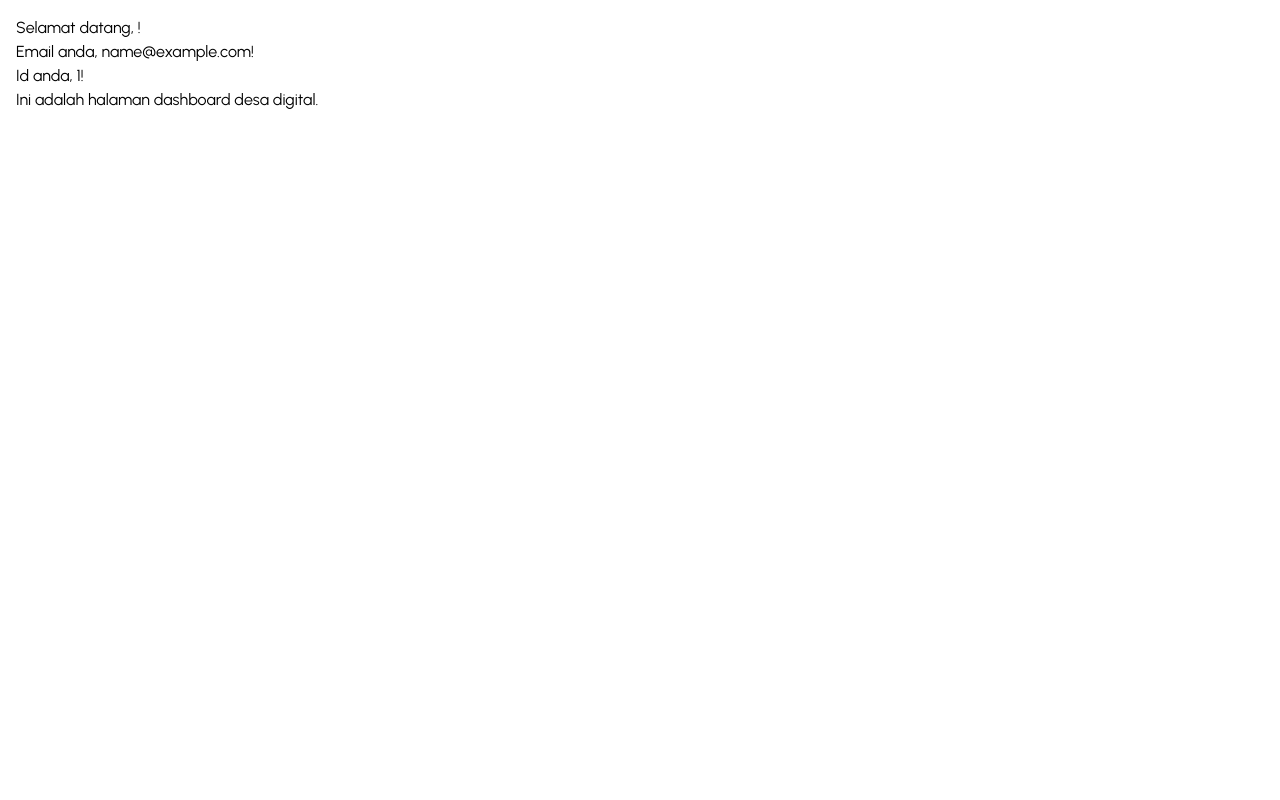
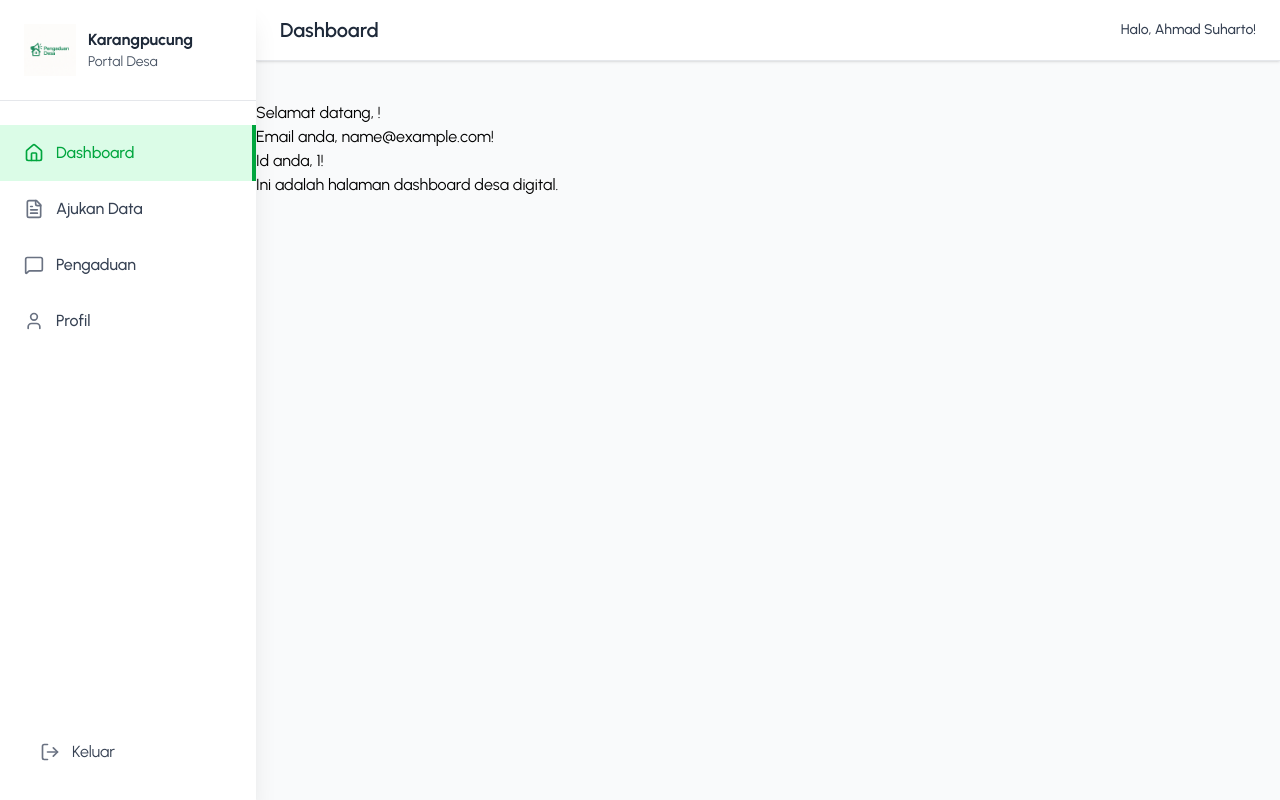
Before and after one commit to IchwanArdi/layanan-desa-digital, a React (Vite) app in the folder client/: page /desa-digital/dashboard in a window 1280 px wide. Built offline with nearby package versions, Linux system fonts and the light colour scheme; sample sign-in values are in the browser's storage.

Commit message:
membuat halaman Dashboard

```diff
--- a/client/src/components/HalamanUtama/DashboardPage.jsx
+++ b/client/src/components/HalamanUtama/DashboardPage.jsx
@@ -1,6 +1,7 @@
 // DashboardPage.jsx
 import { useEffect } from 'react';
 import { useNavigate } from 'react-router-dom';
+import Sidebar from './Sidebar';
 
 export default function DashboardPage() {
   const navigate = useNavigate();
@@ -13,11 +14,20 @@ export default function DashboardPage() {
   }, [user, navigate]);
 
   return (
-    <div className="p-4">
-      <h1>Selamat datang, {user?.nama}!</h1>
-      <h1>Email anda, {user?.email}!</h1>
-      <h1>Id anda, {user?.id}!</h1>
-      <p>Ini adalah halaman dashboard desa digital.</p>
-    </div>
+    <>
+      <div className="min-h-screen bg-gray-50">
+        <Sidebar />
+
+        {/* Main Content */}
+        <main className="lg:ml-64 pt-10">
+          {/* pt-10 untuk spacing header */}
+          {/* Konten halaman Anda */}
+          <h1>Selamat datang, {user?.nama}!</h1>
+          <h1>Email anda, {user?.email}!</h1>
+          <h1>Id anda, {user?.id}!</h1>
+          <p>Ini adalah halaman dashboard desa digital.</p>
+        </main>
+      </div>
+    </>
   );
 }
--- /dev/null
+++ b/client/src/components/HalamanUtama/Sidebar.jsx
@@ -0,0 +1,158 @@
+import logo from '../../assets/logo.png';
+import { useLocation } from 'react-router-dom';
+import { useState, useEffect } from 'react';
+import { LogOut, User, Home, FileText, MessageSquare, X, Menu } from 'lucide-react';
+import { navItems } from './data';
+
+function Sidebar() {
+  const location = useLocation();
+  const [isSidebarOpen, setIsSidebarOpen] = useState(false);
+
+  // Data user - nanti bisa diganti dengan data dari API atau props
+  const userName = 'Ahmad Suharto';
+
+  const getSectionFromPath = (pathname) => {
+    if (pathname.includes('/dashboard')) return 'dashboard';
+    if (pathname.includes('/layanan-dokumen')) return 'layanan-dokumen';
+    if (pathname.includes('/pengajuan')) return 'pengajuan';
+    if (pathname.includes('/profil')) return 'profil';
+    return 'dashboard'; // Default section
+  };
+
+  // Function untuk mendapatkan title berdasarkan route
+  const getPageTitle = (pathname) => {
+    if (pathname.includes('/dashboard')) return 'Dashboard';
+    if (pathname.includes('/layanan-dokumen')) return 'Layanan Dokumen';
+    if (pathname.includes('/pengajuan')) return 'Pengajuan';
+    if (pathname.includes('/profil')) return 'Profil';
+    return 'Dashboard'; // Default title
+  };
+
+  const [currentSection, setCurrentSection] = useState(getSectionFromPath(location.pathname));
+
+  useEffect(() => {
+    setCurrentSection(getSectionFromPath(location.pathname));
+  }, [location.pathname]);
+
+  // Close sidebar when route changes (untuk mobile)
+  useEffect(() => {
+    setIsSidebarOpen(false);
+  }, [location.pathname]);
+
+  // Handle resize untuk auto-close sidebar di desktop
+  useEffect(() => {
+    const handleResize = () => {
+      if (window.innerWidth >= 1024) {
+        setIsSidebarOpen(false);
+      }
+    };
+
+    window.addEventListener('resize', handleResize);
+    return () => window.removeEventListener('resize', handleResize);
+  }, []);
+
+  const handleNavigation = (sectionKey) => {
+    setCurrentSection(sectionKey);
+    // Close sidebar setelah navigasi di mobile
+    if (window.innerWidth < 1024) {
+      setIsSidebarOpen(false);
+    }
+  };
+
+  const toggleSidebar = () => {
+    setIsSidebarOpen(!isSidebarOpen);
+  };
+
+  const closeSidebar = () => {
+    setIsSidebarOpen(false);
+  };
+
+  // Function untuk mendapatkan icon component berdasarkan nama
+  const getIconComponent = (iconName) => {
+    const icons = {
+      Home: <Home size={20} />,
+      FileText: <FileText size={20} />,
+      MessageSquare: <MessageSquare size={20} />,
+      User: <User size={20} />,
+    };
+    return icons[iconName];
+  };
+
+  const pageTitle = getPageTitle(location.pathname);
+
+  return (
+    <>
+      {/* Header / Navbar */}
+      <header className="bg-white shadow-sm border-b border-gray-200 sticky top-0 z-30 lg:ml-64">
+        <div className="flex items-center justify-between px-6 py-4">
+          {/* Left Section */}
+          <div className="flex items-center space-x-4">
+            {/* Mobile Menu Button */}
+            <button onClick={toggleSidebar} className="lg:hidden p-2 rounded-lg hover:bg-gray-100 transition-colors duration-200" aria-label="Toggle Sidebar">
+              <Menu className="h-5 w-5 text-gray-600" />
+            </button>
+
+            {/* Page Title */}
+            <h1 className="text-xl font-semibold text-gray-800">{pageTitle}</h1>
+          </div>
+
+          {/* Right Section */}
+          <div className="flex items-center space-x-4">
+            {/* User Greeting */}
+            <span className="text-sm font-medium text-gray-700">Halo, {userName}!</span>
+          </div>
+        </div>
+      </header>
+
+      {/* Overlay untuk Mobile */}
+      <div className={`fixed inset-0 bg-black bg-opacity-50 z-40 lg:hidden transition-opacity duration-300 ${isSidebarOpen ? 'opacity-100' : 'opacity-0 pointer-events-none'}`} onClick={closeSidebar} />
+
+      {/* Sidebar */}
+      <div className={`fixed inset-y-0 left-0 z-50 w-64 bg-white shadow-xl transform transition-transform duration-300 ease-in-out ${isSidebarOpen ? 'translate-x-0' : '-translate-x-full'} lg:translate-x-0`} id="sidebar">
+        {/* Header dengan tombol close untuk mobile */}
+        <div className="flex items-center justify-between p-6 border-b border-gray-200">
+          <div className="flex items-center space-x-3">
+            <div className="w-13 h-13 rounded-full flex items-center justify-center">
+              <img src={logo} alt="Logo" />
+            </div>
+            <div>
+              <h2 className="font-bold text-gray-800">Karangpucung</h2>
+              <p className="text-sm text-gray-600">Portal Desa</p>
+            </div>
+          </div>
+
+          {/* Tombol Close untuk Mobile */}
+          <button onClick={closeSidebar} className="lg:hidden p-1 rounded-lg hover:bg-gray-100 transition-colors duration-200" aria-label="Close Sidebar">
+            <X size={20} className="text-gray-600" />
+          </button>
+        </div>
+
+        {/* Navigasi Sidebar */}
+        <nav className="mt-6">
+          {navItems.map((item) => (
+            <button
+              key={item.key}
+              onClick={() => handleNavigation(item.key)}
+              className={`w-full flex items-center space-x-3 px-6 py-4 transition-all duration-200 text-left group ${
+                currentSection === item.key ? 'bg-green-100 text-green-600 border-r-4 border-green-600' : 'text-gray-700 hover:bg-gray-50 hover:text-gray-900'
+              }`}
+            >
+              <div className={`transition-colors duration-200 ${currentSection === item.key ? 'text-green-600' : 'text-gray-500 group-hover:text-gray-700'}`}>{getIconComponent(item.icon)}</div>
+              <span className="font-medium">{item.label}</span>
+            </button>
+          ))}
+        </nav>
+
+        {/* Logout Button */}
+        <div className="absolute bottom-6 left-6 right-6">
+          <a href="/home" className="w-full flex items-center space-x-3 px-4 py-3 text-gray-700 hover:bg-gray-100 rounded-lg transition-all duration-200 group">
+            <LogOut className="h-5 w-5 text-gray-500 group-hover:text-gray-700 transition-colors duration-200" />
+            <span className="group-hover:text-gray-900 transition-colors duration-200">Keluar</span>
+          </a>
+        </div>
+      </div>
+    </>
+  );
+}
+
+export default Sidebar;
--- /dev/null
+++ b/client/src/components/HalamanUtama/data.js
@@ -0,0 +1,7 @@
+// Data untuk navigasi
+export const navItems = [
+  { key: 'dashboard', icon: 'Home', label: 'Dashboard' },
+  { key: 'layanan-dokumen', icon: 'FileText', label: 'Ajukan Data' },
+  { key: 'pengajuan', icon: 'MessageSquare', label: 'Pengaduan' },
+  { key: 'profil', icon: 'User', label: 'Profil' },
+];
```
